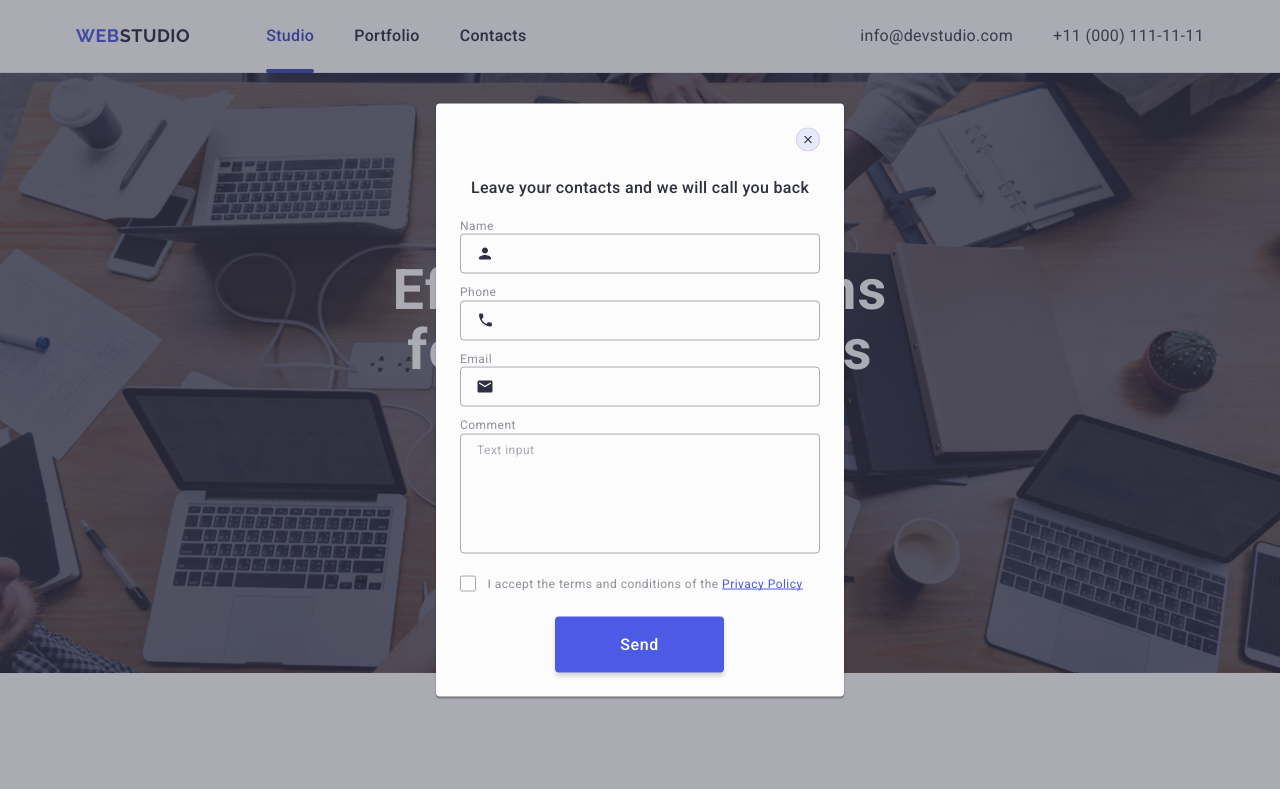
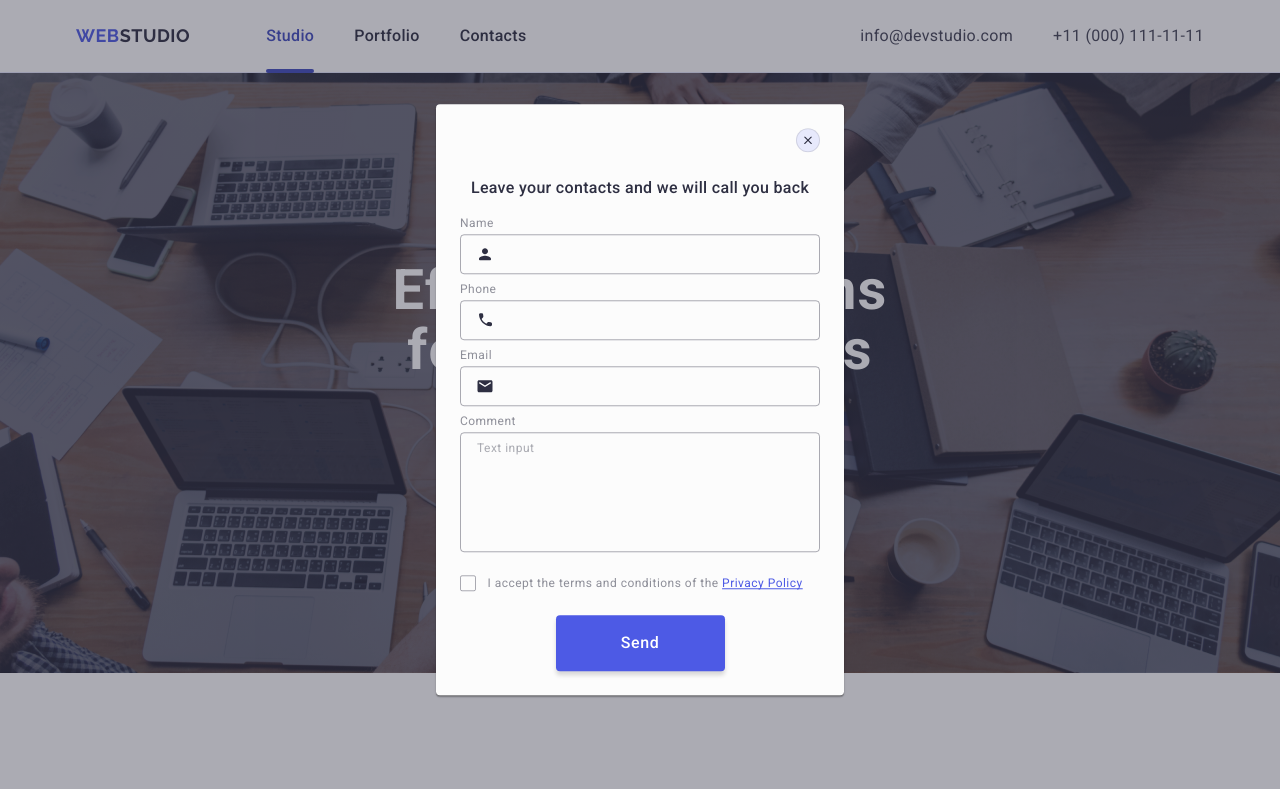
Before and after one commit to mykhailoporkhhniuk/goit-markup-hw-05, a plain HTML site: page index.html in a window 1280 px wide. Shown: the top 789 px of the page. Drawn offline with nearby package versions, Linux system fonts and the light colour scheme.

```diff
--- a/css/styles.css
+++ b/css/styles.css
@@ -507,6 +507,7 @@ transform: translateY(0%);
 .subscribe-button {
     display: flex;
     justify-content: center;
+    align-items: center;
     font-weight: 500;
     font-size: 16px;
     line-height: 1.5;
@@ -561,10 +562,12 @@ transform: translateY(0%);
     left: 50%;
     transform: translate(-50%, -50%);
     width: 408px;
+    min-height: 584px;
     padding: 72px 24px 24px 24px;
     border-radius: 4px;
     box-shadow: 0 1px 1px 0 rgba(0, 0, 0, 0.14), 0 1px 3px 0 rgba(0, 0, 0, 0.12), 0 2px 1px 0 rgba(0, 0, 0, 0.2);
     background: #fcfcfc;
+    transition: transform 250ms cubic-bezier(0.4, 0, 0.2, 1);
 }
 
 .modal-close-btn {
@@ -576,18 +579,23 @@ transform: translateY(0%);
     right: 24px;
     width: 24px;
     height: 24px;
-    border-radius: 100%;
+    padding: 0;
+    border-radius: 50%;
     background-color: #E7E9FC;
     border: 1px solid rgba(0, 0, 0, 0.1);
     fill: #2e2f42;
-    transition: fill 250ms cubic-bezier(0.4, 0, 0.2, 1), background-color 250ms cubic-bezier(0.4, 0, 0.2, 1);
+    transition: border 250ms cubic-bezier(0.4, 0, 0.2, 1), background-color 250ms cubic-bezier(0.4, 0, 0.2, 1);
+}
+
+.modal-close-btn {
+    transition: fill 250ms cubic-bezier(0.4, 0, 0.2, 1);
 }
 
 .modal-close-btn:hover,
 .modal-close-btn:focus {
     fill: white;
     background-color: #404bbf;
-    border-color: none;
+    border: none;
 }
 /* =========== /Modal window styles =========== */
 
@@ -602,14 +610,18 @@ transform: translateY(0%);
     margin-bottom: 16px;
 }
 
-.order-form-input-wrapper {
-    position: relative;
+.order-form-field-wrapper {
     margin-bottom: 8px;
 }
 
+.order-form-input-wrapper {
+    position: relative;
+}
+
 .order-form-field-label {
+    display: block;
     font-size: 12px;
-    line-height: 1.16667;
+    line-height: 1.17;
     letter-spacing: 0.04em;
     color: #8e8f99;
     margin-bottom: 4px;
@@ -646,6 +658,10 @@ transform: translateY(0%);
     fill: #4d5ae5
 }
 
+.order-form-comment-field-wrapper {
+    margin-bottom: 16px;
+}
+
 .order-form-comment {
     width: 100%;
     height: 120px;
@@ -656,9 +672,9 @@ transform: translateY(0%);
     transition: border-color 250ms cubic-bezier(0.4, 0, 0.2, 1);
     font-size: 12px;
     letter-spacing: 0.04em;
+    color: rgba(46, 47, 66, 0.4);
     background-color: transparent;
     padding: 8px 16px;
-    margin-bottom: 16px;
     outline: transparent;
 }
 
@@ -679,7 +695,7 @@ transform: translateY(0%);
 
 .order-form-checkbox-label {
     font-size: 12px;
-    line-height: 1.16667;
+    line-height: 1.17;
     letter-spacing: 0.04em;
     color: #8e8f99;
 }
@@ -695,29 +711,30 @@ transform: translateY(0%);
     border: 1px solid rgba(46, 47, 66, 0.4);
     fill: transparent;
     cursor: pointer;
-    transition: background-color 250ms cubic-bezier(0.4, 0, 0.2, 1), border-color 250ms cubic-bezier(0.4, 0, 0.2, 1), fill 250ms cubic-bezier(0.4, 0, 0.2, 1);
+    transition: background-color 250ms cubic-bezier(0.4, 0, 0.2, 1), border 250ms cubic-bezier(0.4, 0, 0.2, 1), fill 250ms cubic-bezier(0.4, 0, 0.2, 1);
 }
 
 .order-form-privacy-checkbox:checked + .order-form-checkbox-label .order-form-own-checkbox {
     background-color: #404bbf;
-    border-color: #404bbf;
-    fill: white;
+    border: none;
+    fill: #F4F4FD;
 }
 
 .privacy-policy-link {
-    line-height: 1.33333;
+    line-height: 1.33;
     text-decoration: underline;
     text-decoration-skip-ink: none;
     color: #4d5ae5;
 }
 
 .order-form-send-btn {
+    display: block;
     background-color: #4D5AE5;
     border-radius: 4px;
     min-width: 169px;
     height: 56px;
-    margin-left: 95px;
-    margin-right: 96px;
+    margin-left: auto;
+    margin-right: auto;
     border: none;
     font-weight: 500;
     font-size: 16px;
--- a/index.html
+++ b/index.html
@@ -486,16 +486,16 @@
                         </svg>
                     </div>
                 </div>
-                <div class="order-form-field-wrapper">
+                <div class="order-form-comment-field-wrapper">
                     <label for="user-comment" class="order-form-field-label">Comment</label>
                     <textarea class="order-form-comment" name="user-comment" id="user-comment" placeholder="Text input"></textarea>
                 </div>
                 <div class="oreder-form-checkbox-wrapper">
                     <input type="checkbox" class="order-form-privacy-checkbox visually-hidden"
-                    id="privacy-policy"
-                    name="privacy-policy"
+                    id="user-privacy"
+                    name="user-privacy"
                     required>
-                    <label for="privacy-policy" class="order-form-checkbox-label">
+                    <label for="user-privacy" class="order-form-checkbox-label">
                         <span class="order-form-own-checkbox">
                             <svg class="order-form-own-checkbox-icon" width="10" height="8">
                                 <use href="./images/icons.svg#icon-checkmark"></use>
```
